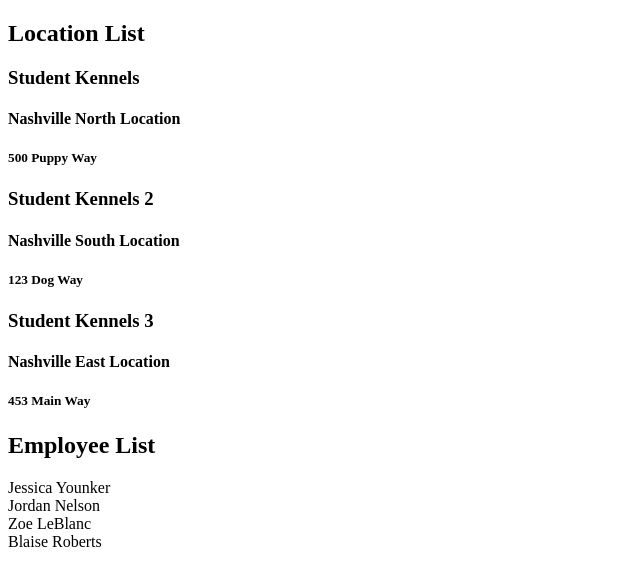
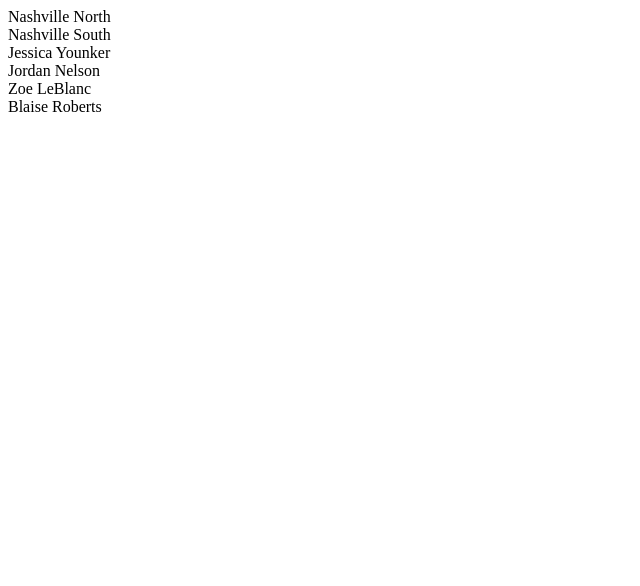
Before and after one commit to williamkimball/nss-pound, a React (Create React App) app: page / in a window 1280 px wide. Shown: the top 586 px of the page, without its empty margins (0-640 px from the left). Built offline with nearby package versions, Linux system fonts and the light colour scheme.

Commit message:
basic ch2

```diff
--- a/src/EmployeeList.js
+++ b/src/EmployeeList.js
@@ -1,15 +1,18 @@
-import React, { Component } from 'react';
+import React, { Component } from 'react'
+
 
 export default class EmployeeList extends Component {
     render() {
         return (
-            <article>
-                <h1>Employee List</h1>
-                <section>Jessica Younker</section>
-                <section>Jordan Nelson</section>
-                <section>Zoe LeBlanc</section>
-                <section>Blaise Roberts</section>
-            </article>
-        );
+            <React.Fragment>
+            {
+                this.props.employees.map(employee =>
+                    <div>
+                        {employee.name}
+                    </div>
+                )
+            }
+            </React.Fragment>
+        )
     }
 }
--- a/src/Kennel.js
+++ b/src/Kennel.js
@@ -1,15 +1,30 @@
 
-import React, { Component } from 'react';
-import EmployeeList from "./EmployeeList";
-import Locations from './LocationList';
+import React, { Component } from "react"
+import EmployeeList from "./EmployeeList"
+import LocationList from "./LocationList"
+
 
 export default class Kennel extends Component {
+
+    state = {
+        employees: [
+            { name: "Jessica Younker" },
+            { name: "Jordan Nelson" },
+            { name: "Zoe LeBlanc" },
+            { name: "Blaise Roberts" }
+        ],
+        locations: [
+            { name: "Nashville North" },
+            { name: "Nashville South" }
+        ]
+    }
+
     render() {
         return (
-            <div>
-                <Locations />
-                <EmployeeList />
-            </div>
+            <React.Fragment>
+                <LocationList locations={this.state.locations} />
+                <EmployeeList employees={this.state.employees} />
+            </React.Fragment>
         );
     }
 }
--- a/src/LocationList.js
+++ b/src/LocationList.js
@@ -1,26 +1,18 @@
-import React, { Component } from 'react';
+import React, { Component } from 'react'
 
-export default class LocationList extends Component {
+
+export default class EmployeeList extends Component {
     render() {
         return (
-            <article>
-                <h1>Location List</h1>
-                <div>
-                <h3>Student Kennels</h3>
-                <h4>Nashville North Location</h4>
-                <h5>500 Puppy Way</h5>
-                </div>
-                <div>
-                <h3>Student Kennels 2</h3>
-                <h4>Nashville South Location</h4>
-                <h5>123 Dog Way</h5>
-                </div>
-                <div>
-                <h3>Student Kennels 3</h3>
-                <h4>Nashville East Location</h4>
-                <h5> 453 Main Way</h5>
-                </div>
-            </article>
-        );
+            <React.Fragment>
+            {
+                this.props.locations.map(location =>
+                    <div>
+                        {location.name}
+                    </div>
+                )
+            }
+            </React.Fragment>
+        )
     }
 }
```
